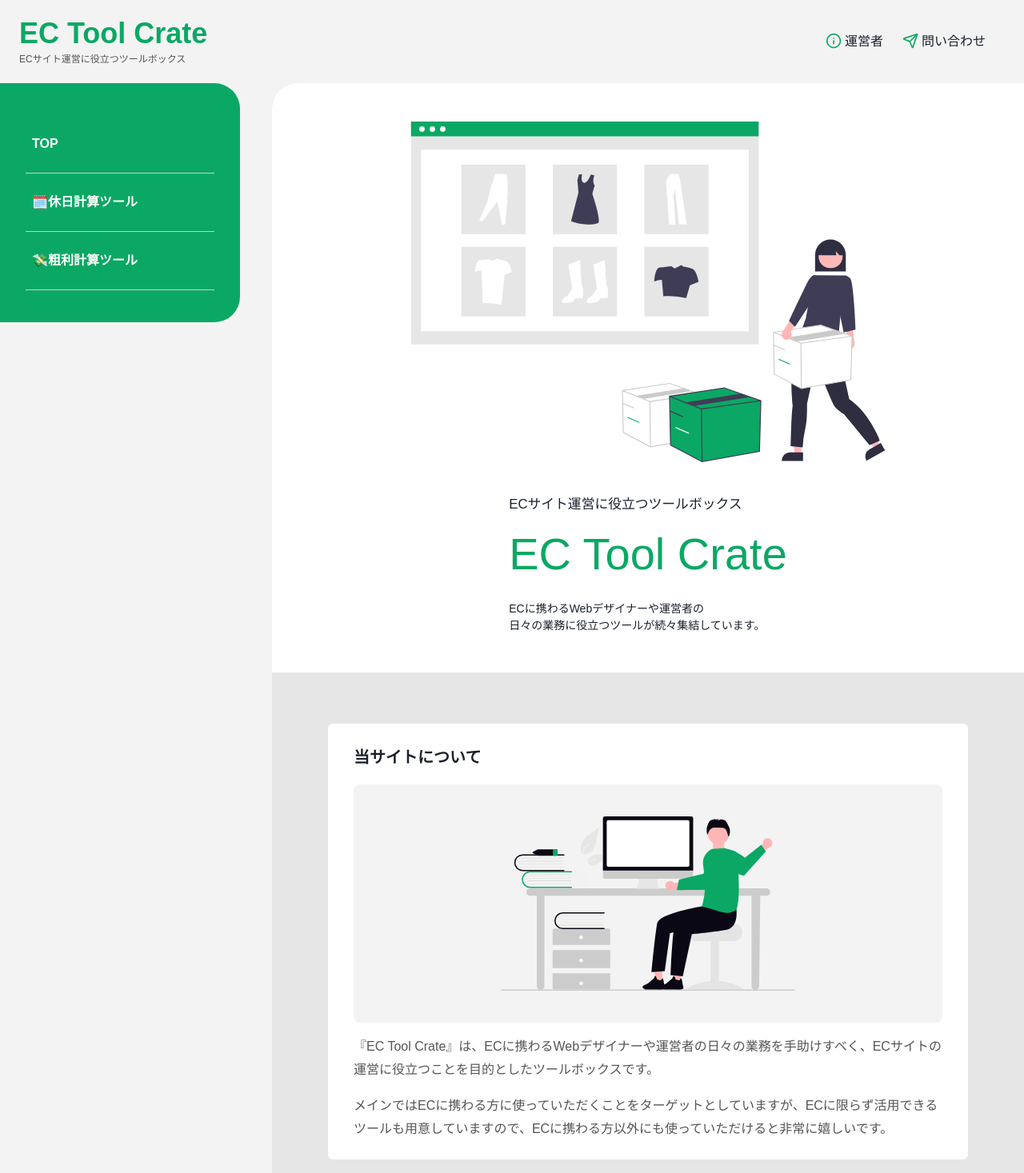
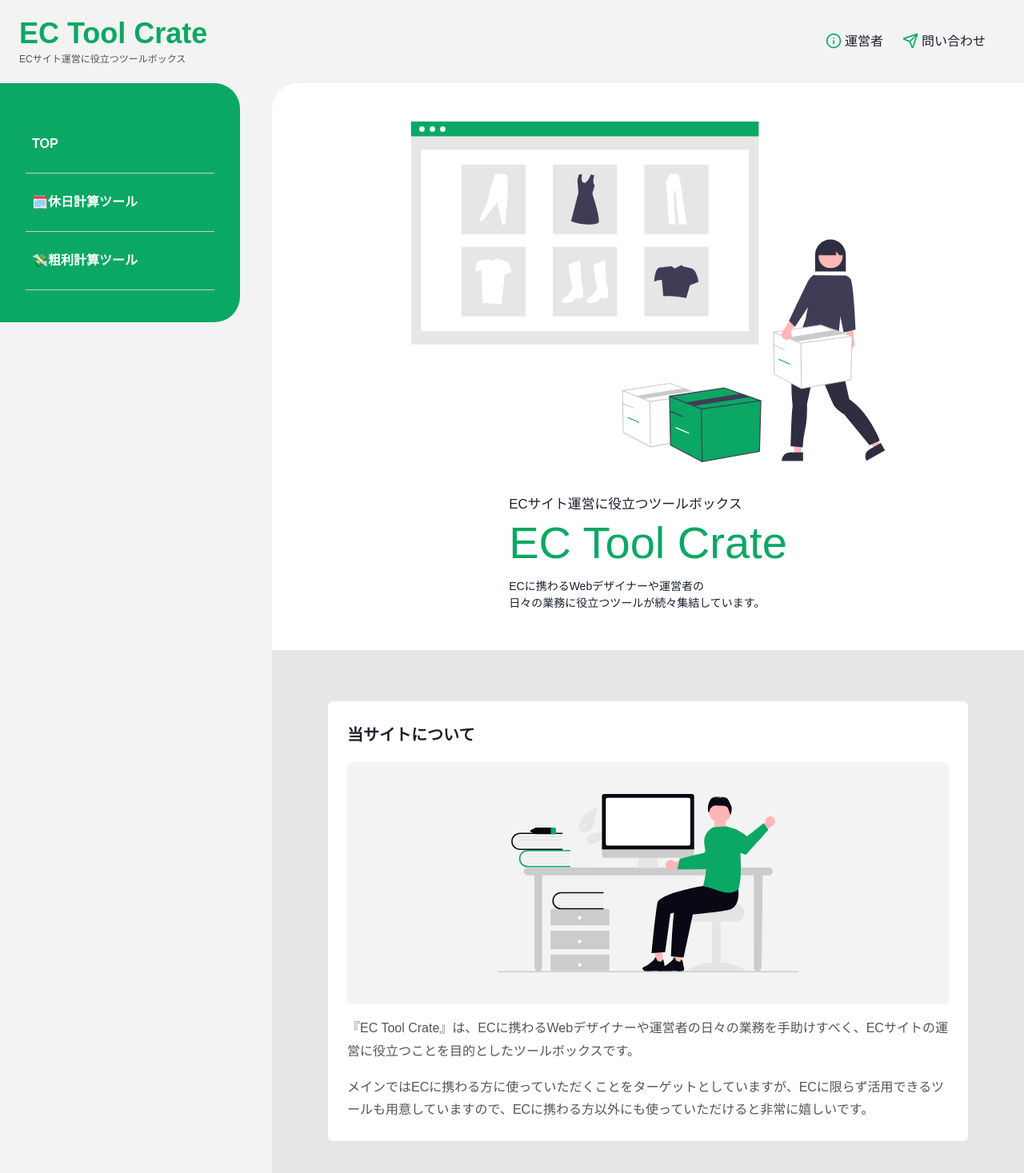
Before and after one commit to mimihokuro/app, a React (Vite) app: page / in a window 1280 px wide. Shown: the top 1467 px of the page at 80% size. Built offline with nearby package versions, Linux system fonts and the light colour scheme.

Commit message:
💄 トップページの余白と見出しサイズを調整

```diff
--- a/src/features/top/TopContents.jsx
+++ b/src/features/top/TopContents.jsx
@@ -78,8 +78,7 @@ const TopContents = () => {
       backgroundColor="#ffffff"
       maxWidth={"800px"}
       width={"100%"}
-      px={8}
-      py={6}
+      p={6}
       textAlign={"left"}
       gap={4}
       rounded={"md"}
--- a/src/pages/TopPage.jsx
+++ b/src/pages/TopPage.jsx
@@ -13,7 +13,7 @@ function TopPage() {
     >
       <Stack
         width={"100%"}
-        px={8}
+        px={6}
         py={12}
         gap={10}
         placeItems={"center"}
@@ -40,7 +40,7 @@ function TopPage() {
             <Text as="span" fontSize={"30%"}>
               ECサイト運営に役立つツールボックス
             </Text>
-            <Text as="span" color={"#0AA864"}>
+            <Text as="span" color={"#0AA864"} lineHeight={1}>
               EC Tool Crate
             </Text>
           </Stack>
```
